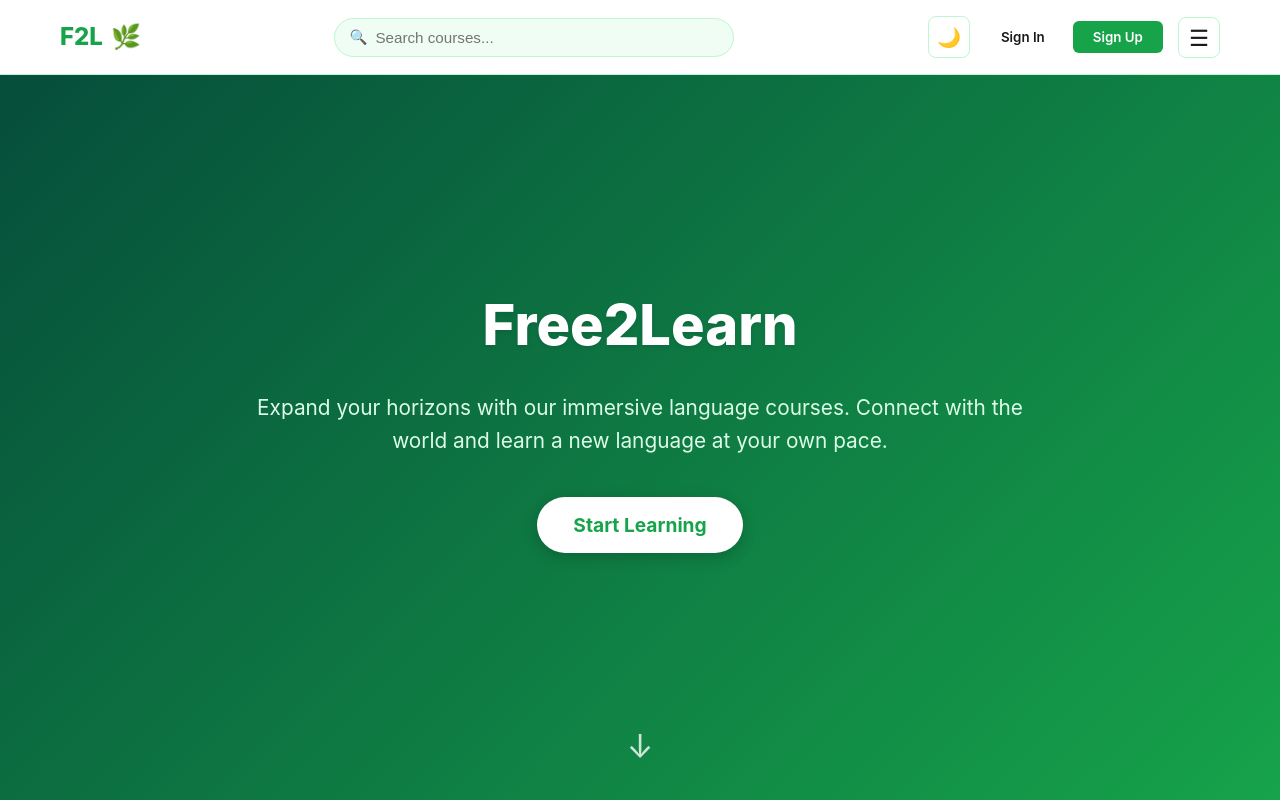
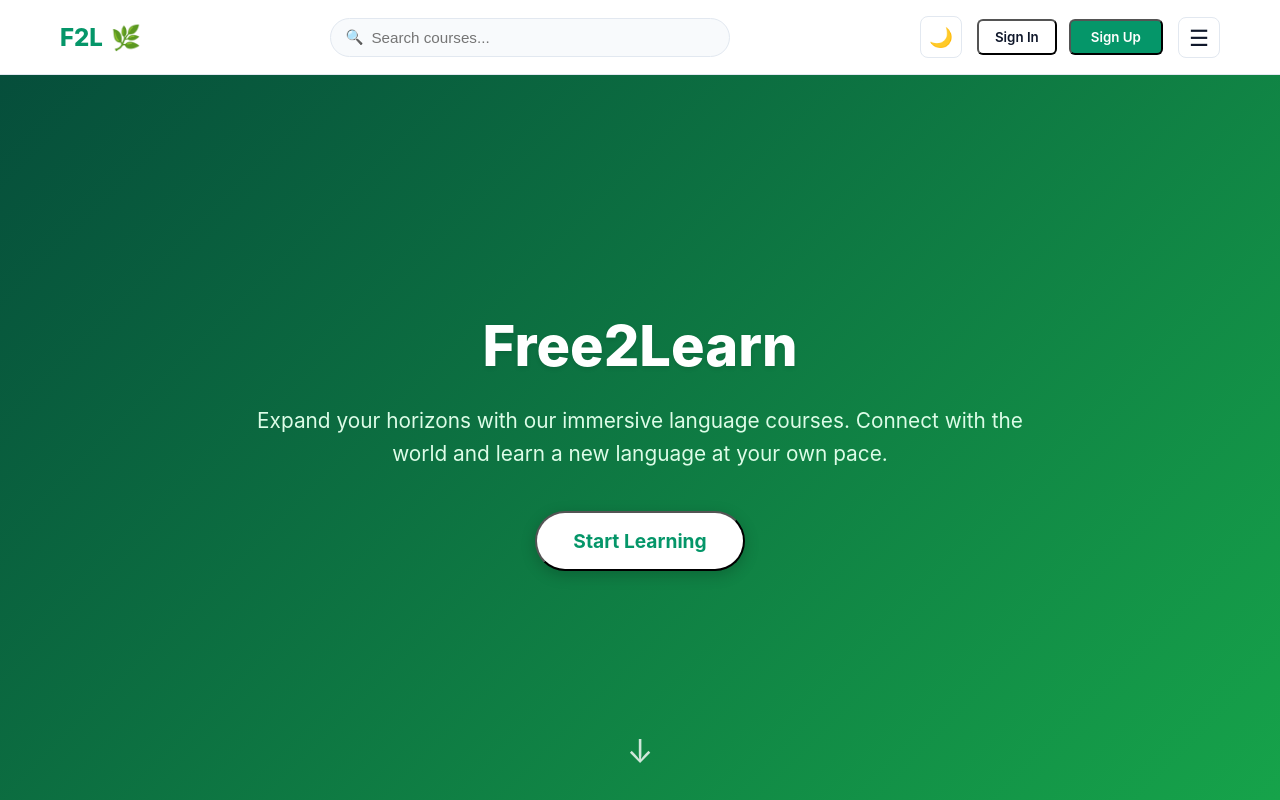
Before and after one commit to Hsu212/Free2Learn_E-Learning_System, a Vue app: page / in a window 1280 px wide. Shown: the top 800 px of the page. Built offline with nearby package versions, Linux system fonts and the light colour scheme.

Commit message:
Refactor main.css for theme and style updates
Updated CSS variables for light and dark themes, improved color contrast, and modified global styles.

```diff
--- a/src/assets/main.css
+++ b/src/assets/main.css
@@ -1,80 +1,43 @@
 /* src/assets/main.css */
+:root {
+  --primary-color: #059669;       /* Emerald 600 */
+  --primary-hover: #047857;       /* Emerald 700 */
+  --accent-color: #10b981;
 
-:root {
-  /* --- LIGHT THEME (Default) --- */
-  --primary-color: #16a34a;       /* Vibrant Green */
-  --primary-hover: #15803d;       /* Darker Green */
-  --accent-color: #064e3b;        /* Deep Forest Green */
+  --bg-body: #f8fafc;             /* Slate 50 */
+  --bg-card: #ffffff;
+  --bg-secondary: #f0fdf4;
 
-  --bg-body: #f0fdf4;             /* Very light mint/white */
-  --bg-card: #ffffff;             /* Pure White */
-  --bg-secondary: #dcfce7;        /* Light green accent bg */
+  --text-main: #0f172a;           /* Slate 900 */
+  --text-muted: #64748b;          /* Slate 500 */
+  --border-color: #e2e8f0;        /* Slate 200 */
 
-  --text-main: #1a1a1a;           /* Near Black */
-  --text-muted: #4b5563;          /* Dark Gray */
-  --text-inverse: #ffffff;        /* White text for buttons */
-
-  --border-color: #bbf7d0;        /* Light green border */
-  --success-color: #16a34a;
-
-  --shadow-sm: 0 1px 2px 0 rgba(0, 0, 0, 0.05);
-  --shadow-md: 0 4px 6px -1px rgba(0, 0, 0, 0.1), 0 2px 4px -1px rgba(0, 0, 0, 0.06);
+  --shadow-sm: 0 1px 3px rgba(0,0,0,0.1);
+  --shadow-md: 0 10px 15px -3px rgba(0,0,0,0.1), 0 4px 6px -2px rgba(0,0,0,0.05);
+  --radius-lg: 16px;
+  --radius-md: 12px;
 }
 
 [data-theme="dark"] {
-  /* --- DARK THEME --- */
-  --primary-color: #22c55e;       /* Brighter Green for contrast */
-  --primary-hover: #4ade80;       /* Lighter Green on hover */
-  --accent-color: #86efac;        /* Light green accent */
-
-  --bg-body: #050505;             /* Near Black */
-  --bg-card: #121212;             /* Dark Gray/Black card */
-  --bg-secondary: #064e3b;        /* Dark forest green accent bg */
-
-  --text-main: #f0fdf4;           /* Off-white */
-  --text-muted: #9ca3af;          /* Light Gray */
-  --text-inverse: #000000;        /* Black text for buttons */
-
-  --border-color: #14532d;        /* Dark green border */
-  --success-color: #22c55e;
-
-  --shadow-sm: 0 1px 2px 0 rgba(0, 0, 0, 0.5);
-  --shadow-md: 0 4px 6px -1px rgba(0, 0, 0, 0.5), 0 2px 4px -1px rgba(0, 0, 0, 0.3);
+  --bg-body: #020617;
+  --bg-card: #1e293b;
+  --bg-secondary: #0f172a;
+  --text-main: #f8fafc;
+  --text-muted: #94a3b8;
+  --border-color: #334155;
 }
 
-/* Global Reset */
-* {
-  box-sizing: border-box;
-}
+* { box-sizing: border-box; }
 
 body {
   margin: 0;
-  padding: 0;
   background-color: var(--bg-body);
-  font-family: 'Inter', -apple-system, BlinkMacSystemFont, "Segoe UI", Roboto, Helvetica, Arial, sans-serif;
+  font-family: 'Plus Jakarta Sans', 'Inter', system-ui, sans-serif;
   color: var(--text-main);
-  line-height: 1.5;
-  transition: background-color 0.3s ease, color 0.3s ease;
-}
-
-h1, h2, h3, h4 {
-  color: var(--text-main);
-  margin-top: 0;
-  font-weight: 700;
-}
-
-a {
-  color: var(--primary-color);
-  text-decoration: none;
-  transition: color 0.2s;
-}
-
-a:hover {
-  color: var(--primary-hover);
+  transition: all 0.3s ease;
 }
 
 button {
-  cursor: pointer;
-  border: none;
+  transition: all 0.2s cubic-bezier(0.4, 0, 0.2, 1);
   font-family: inherit;
 }
```
